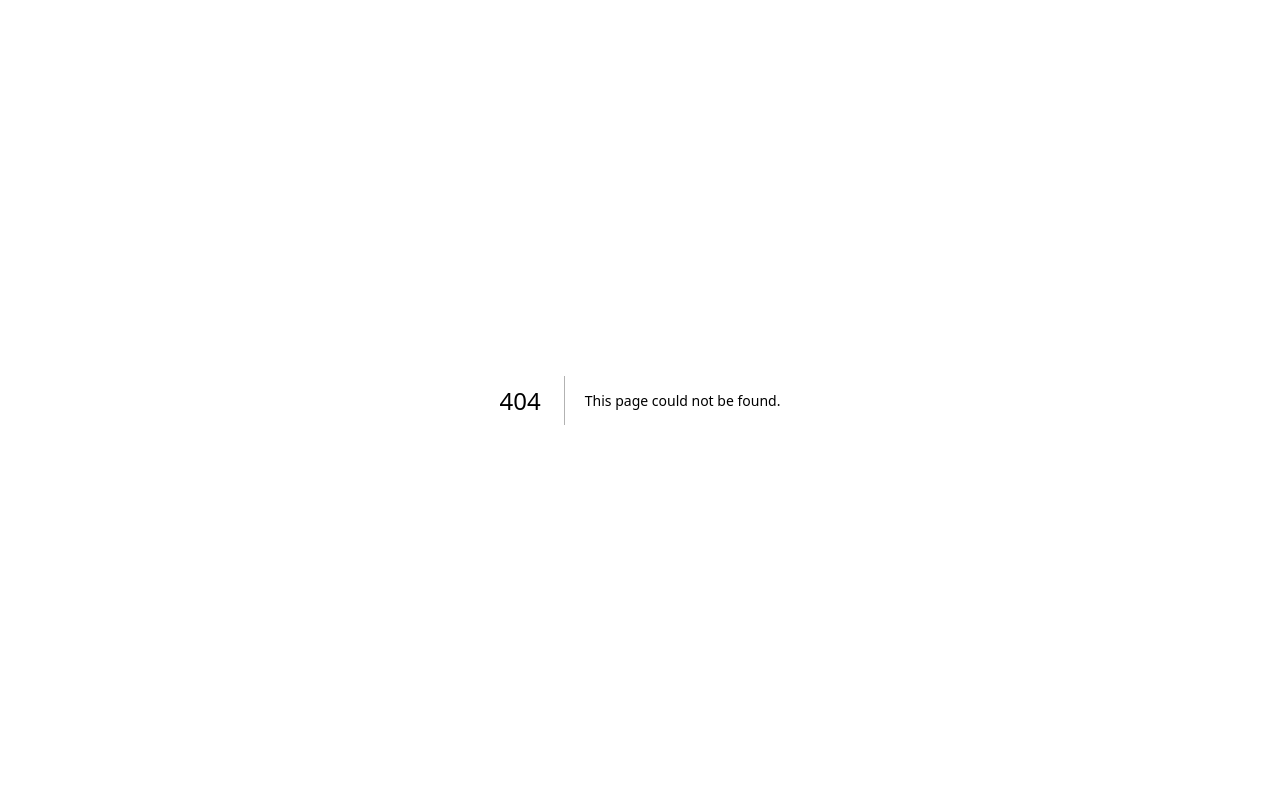
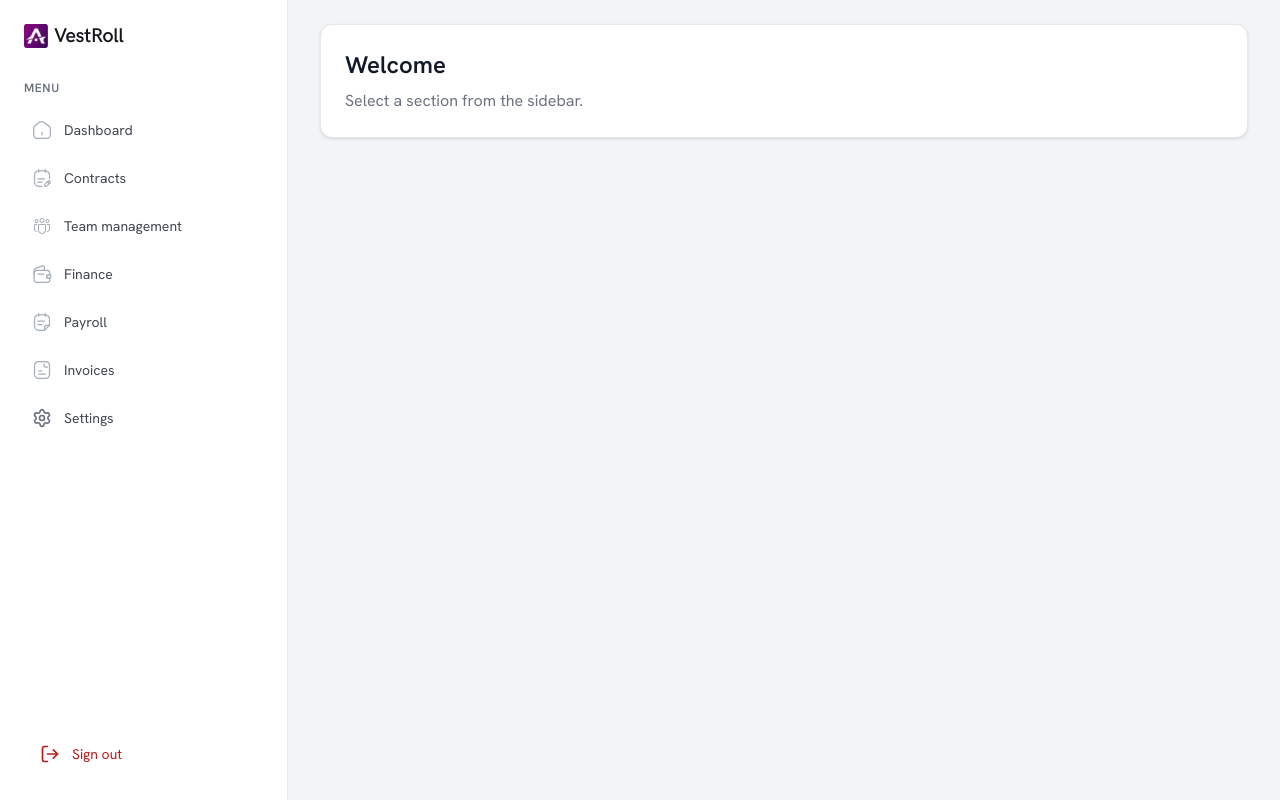
Before and after one commit to SafeVault/vestroll-frontend, a Next.js app: page /app in a window 1280 px wide. Before the commit this address had no page. Built offline with nearby package versions, Linux system fonts and the light colour scheme.

Commit message:
all done

```diff
--- /dev/null
+++ b/src/app/app/contracts/page.tsx
@@ -0,0 +1 @@
+export { default } from "../../(app)/contracts/page";
--- /dev/null
+++ b/src/app/app/dashboard/page.tsx
@@ -0,0 +1 @@
+export { default } from "../../(app)/dashboard/page";
--- /dev/null
+++ b/src/app/app/finance/page.tsx
@@ -0,0 +1 @@
+export { default } from "../../(app)/finance/page";
--- /dev/null
+++ b/src/app/app/invoices/page.tsx
@@ -0,0 +1 @@
+export { default } from "../../(app)/invoices/page";
--- /dev/null
+++ b/src/app/app/layout.tsx
@@ -0,0 +1,5 @@
+import AppShell from "../../components/app-shell";
+
+export default function AppScopedLayout({ children }: { children: React.ReactNode }) {
+  return <AppShell>{children}</AppShell>;
+}
--- /dev/null
+++ b/src/app/app/page.tsx
@@ -0,0 +1,8 @@
+export default function AppIndex() {
+  return (
+    <div className="rounded-xl border border-[#e5e7eb] bg-white p-6 shadow-sm">
+      <h1 className="text-2xl font-semibold text-[#111827]">Welcome</h1>
+      <p className="mt-2 text-[#6b7280]">Select a section from the sidebar.</p>
+    </div>
+  );
+}
--- /dev/null
+++ b/src/app/app/payroll/page.tsx
@@ -0,0 +1 @@
+export { default } from "../../(app)/payroll/page";
--- /dev/null
+++ b/src/app/app/settings/layout.tsx
@@ -0,0 +1 @@
+export { default } from "../../(app)/settings/layout";
--- /dev/null
+++ b/src/app/app/settings/page.tsx
@@ -0,0 +1 @@
+export { default } from "../../(app)/settings/page";
--- /dev/null
+++ b/src/app/app/team-management/page.tsx
@@ -0,0 +1 @@
+export { default } from "../../(app)/team-management/page";
--- a/src/components/sidebar.tsx
+++ b/src/components/sidebar.tsx
@@ -14,13 +14,13 @@ type NavItem = {
 };
 
 const navItems: NavItem[] = [
-  { name: "Dashboard", href: "/dashboard", iconSrc: "/dashboard.svg" },
-  { name: "Contracts", href: "/contracts", iconSrc: "/contracts.svg" },
-  { name: "Team management", href: "/team-management", iconSrc: "/team.svg" },
-  { name: "Finance", href: "/finance", iconSrc: "/wallet.svg" },
-  { name: "Payroll", href: "/payroll", iconSrc: "/payroll.svg" },
-  { name: "Invoices", href: "/invoices", iconSrc: "/invoice.svg" },
-  { name: "Settings", href: "/settings", Icon: Settings },
+  { name: "Dashboard", href: "/app/dashboard", iconSrc: "/dashboard.svg" },
+  { name: "Contracts", href: "/app/contracts", iconSrc: "/contracts.svg" },
+  { name: "Team management", href: "/app/team-management", iconSrc: "/team.svg" },
+  { name: "Finance", href: "/app/finance", iconSrc: "/wallet.svg" },
+  { name: "Payroll", href: "/app/payroll", iconSrc: "/payroll.svg" },
+  { name: "Invoices", href: "/app/invoices", iconSrc: "/invoice.svg" },
+  { name: "Settings", href: "/app/settings", Icon: Settings },
 ];
 
 function classNames(...classes: Array<string | false | undefined>) {
@@ -89,7 +89,10 @@ export default function Sidebar({ mobileOpen = false, onCloseMobile }: SidebarPr
                       alt=""
                       width={20}
                       height={20}
-                      className="shrink-0"
+                      className={classNames(
+                        "shrink-0 transition",
+                        active ? "brightness-0 invert" : "opacity-70 group-hover:opacity-100"
+                      )}
                       aria-hidden="true"
                     />
                   ) : Icon ? (
```
